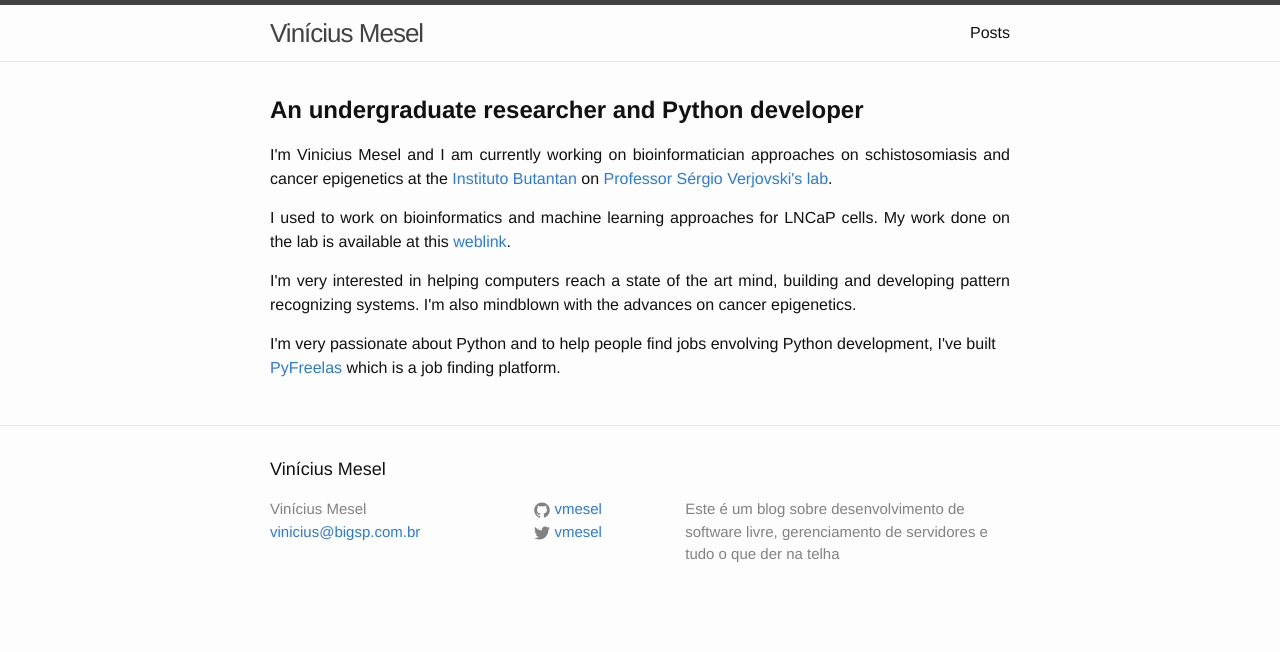
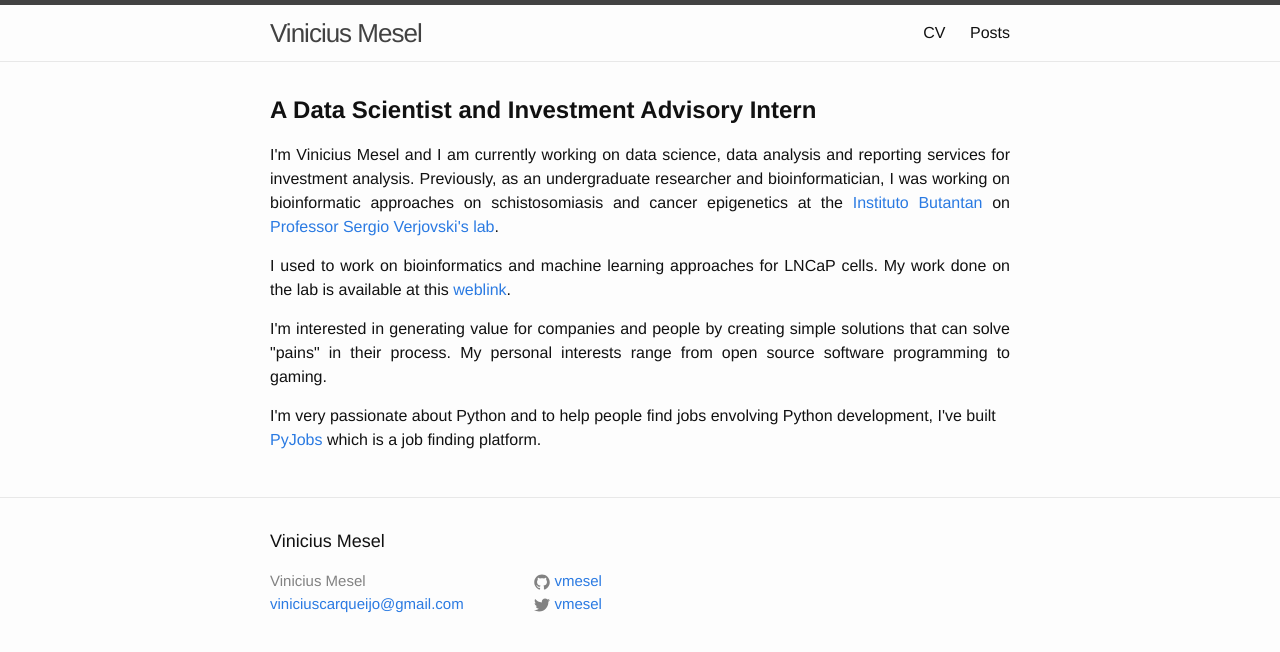
Before and after one commit to vmesel/vmesel.github.io, a Jekyll site: the page built from index.html, in a window 1280 px wide. Shown: the top 652 px of the page. Built offline with Jekyll 4.4.1, drawn with Linux system fonts in a browser that asks for light colours.

Commit message:
Home page updated

```diff
--- a/_config.yml
+++ b/_config.yml
@@ -1,6 +1,6 @@
-title: Vinícius Mesel
-email: vinicius@bigsp.com.br
-description: "Este é um blog sobre desenvolvimento de software livre, gerenciamento de servidores e tudo o que der na telha"
+title: Vinicius Mesel
+email: viniciuscarqueijo@gmail.com
+description: ""
 baseurl: ""
 url: ""
 twitter_username: vmesel
--- a/index.html
+++ b/index.html
@@ -4,16 +4,16 @@ layout: default
 
 <div class="home">
 
- <h2 style="font-weight:bold;">An undergraduate researcher and Python developer</h1>
+ <h2 style="font-weight:bold;">A Data Scientist and Investment Advisory Intern</h1>
 
-    <p align="justify">I'm Vinicius Mesel and I am currently working on bioinformatician approaches on schistosomiasis and cancer epigenetics at the <a href="http://www.butantan.gov.br" target="_blank">Instituto Butantan</a> on <a href="http://www2.iq.usp.br/docente/verjo/" target="_blank">Professor Sérgio Verjovski's lab</a>.</p>
+    <p align="justify">I'm Vinicius Mesel and I am currently working on data science, data analysis and reporting services for investment analysis. Previously, as an undergraduate researcher and bioinformatician, I was working on bioinformatic approaches on schistosomiasis and cancer epigenetics at the <a href="http://www.butantan.gov.br" target="_blank">Instituto Butantan</a> on <a href="http://www2.iq.usp.br/docente/verjo/" target="_blank">Professor Sergio Verjovski's lab</a>.</p>
     <p align="justify">
       I used to work on bioinformatics and machine learning approaches for LNCaP cells. My work done on the lab is available at this <a href="http://vmesel.com/lncap-paper.pdf" target="_blank">weblink</a>.
     </p>
     <p align="justify">
-      I'm very interested in helping computers reach a state of the art mind, building and developing pattern recognizing systems. I'm also mindblown with the advances on cancer epigenetics.
+      I'm interested in generating value for companies and people by creating simple solutions that can solve "pains" in their process. My personal interests range from open source software programming to gaming.
     </p>
     <p>
-      I'm very passionate about Python and to help people find jobs envolving Python development, I've built <a href="http://www.pyfreelas.com.br">PyFreelas</a> which is a job finding platform.
+      I'm very passionate about Python and to help people find jobs envolving Python development, I've built <a href="http://www.pyjobs.com.br">PyJobs</a> which is a job finding platform.
     </p>
 </div>
```
Also changed, not shown: _posts/2016-02-19-migrando-de-static-html-para-jekyll.markdown (deleted, +0 -20 lines), _posts/2016-03-09-um-encurtador-de-url-novo-mas-precisamos-de-sua-ajuda.markdown (deleted, +0 -27 lines), _posts/2016-03-17-vers-o-1-0-1-do-wp-a-e-golang.markdown (deleted, +0 -23 lines), _posts/2016-03-20-grupy-sp-encontro-de-mar-o.markdown (deleted, +0 -24 lines), _posts/2016-05-02-como-fazer-o-python-aprender-sentimentos-e-portugu-s - Copia.markdown (deleted, +0 -18 lines), _posts/2016-06-25-phreaking-voltando-a-vida.markdown (deleted, +0 -30 lines), _posts/2017-08-17-ajudando-pessoas-com-o-pyfreelas.md (+2 -2 lines), cv/index.md (added, +6 -0 lines), 1 other file.
